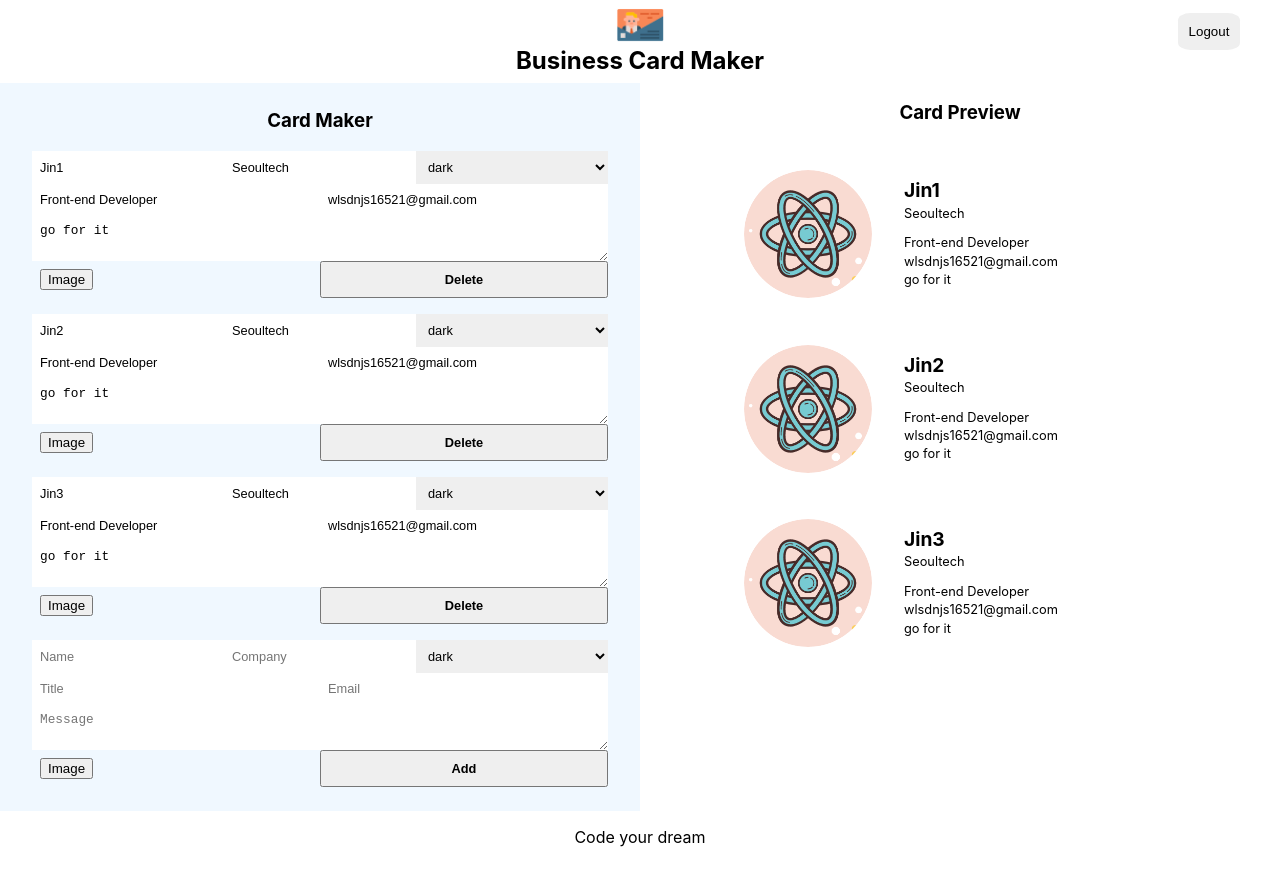
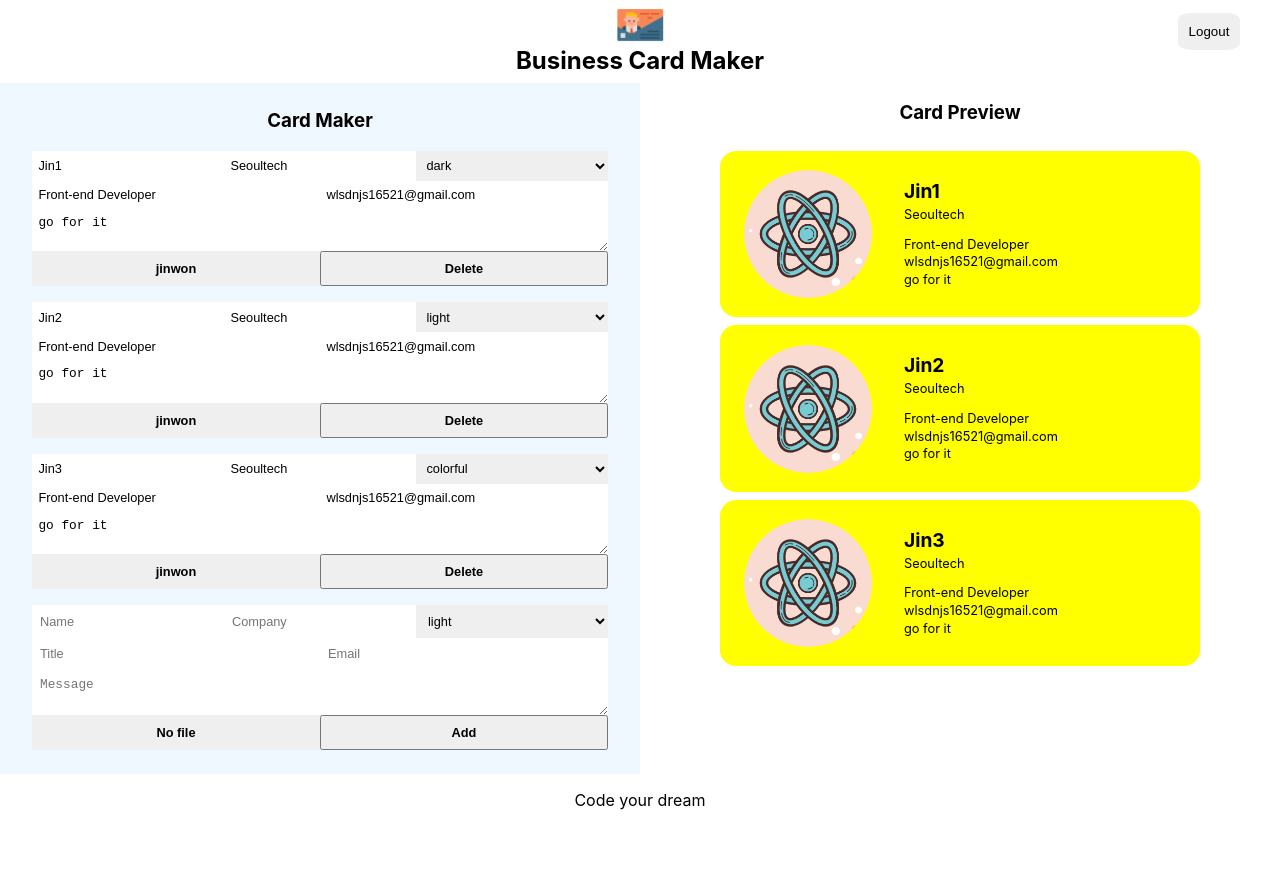
Before and after one commit to Jin1won/Card_Maker, a React (Create React App) app: page /maker in a window 1280 px wide. After the commit the page ends 835 px from the top, so only its background shows below. Built offline with nearby package versions, Linux system fonts and the light colour scheme; no server answers; sample sign-in values are in the browser's storage.

Commit message:
add file input and loading spinner

```diff
--- a/src/app.jsx
+++ b/src/app.jsx
@@ -4,7 +4,7 @@ import Login from './components/login/login';
 import Maker from './components/maker/maker';
 import { BrowserRouter, Route, Switch } from "react-router-dom";
 
-function App({ authService }) {
+function App({ FileInput, authService }) {
   return (
     <div className={styles.app}>
       <BrowserRouter>
@@ -13,7 +13,7 @@ function App({ authService }) {
             <Login authService={authService} />
           </Route>
           <Route path="/maker">
-            <Maker authService={authService} />
+            <Maker FileInput={FileInput} authService={authService} />
           </Route>
         </Switch>
       </BrowserRouter>
--- a/src/components/card/card.module.css
+++ b/src/components/card/card.module.css
@@ -1,19 +1,22 @@
 @value makerBlack, makerWhite, makerColorful, makerShadow, makerWheat from '../../common/colors.css';
 
 .card {
-  width: 100%;
   display: flex;
   align-items: center;
+  width: 100%;
   border-radius: 1em;
   margin-bottom: 0.5em;
   padding: 0.2em 0;
-  box-shadow: 6px 6px 8px 0 makerShadow;
+  background-color: yellow;
+  box-shadow: 6px 6px 8px 0px makerShadow;
   max-width: 30rem;
 }
+
 .card.dark {
   background-color: makerBlack;
   color: makerWhite;
 }
+
 .card.light {
   background-color: makerWhite;
   color: makerBlack;
@@ -21,6 +24,7 @@
 .card.colorful {
   background: makerColorful;
 }
+
 .avatar {
   width: 10em;
   height: 10em;
@@ -29,9 +33,11 @@
   margin-right: 1em;
   border-radius: 50%;
 }
+
 .info {
   width: 100%;
 }
+
 .name,
 .company,
 .title,
@@ -39,19 +45,22 @@
 .message {
   margin: 0;
   font-size: 0.8rem;
-  margin-bottom: 0.2rem;
+  margin-bottom: 0.2em;
 }
+
 .name {
   font-size: 1.2rem;
 }
+
 .company {
   margin-bottom: 1em;
 }
+
 .company::after {
   content: "";
   display: block;
   width: 90%;
   height: 2px;
   background-color: makerWheat;
-  transform: translateY(0.5rem);
+  transform: translateY(0.5em);
 }
--- a/src/components/card_add_form/card_add_form.jsx
+++ b/src/components/card_add_form/card_add_form.jsx
@@ -1,50 +1,92 @@
-import React, {useRef} from 'react';
+import React, { useRef, useState } from 'react';
 import styles from './card_add_form.module.css';
 import Button from '../button/button';
-import ImageFileInput from '../image_file_input/image_file_input';
 
-const CardAddForm = ({onAdd}) => {
+const CardAddForm = ({ FileInput, onAdd }) => {
   const formRef = useRef();
-    const inputNameRef = useRef();
-    const inputCompanyRef = useRef();
-    const inputThemeRef = useRef();
-    const inputTitleRef = useRef();
-    const inputEmailRef = useRef();
-    const inputMessageRef = useRef();
+  const nameRef = useRef();
+  const companyRef = useRef();
+  const themeRef = useRef();
+  const titleRef = useRef();
+  const emailRef = useRef();
+  const messageRef = useRef();
+  const [file, setFile] = useState({ fileName: null, fileURL: null });
+
+  const onFileChange = file => {
+    console.log(file);
+    setFile({
+      fileName: file.name,
+      fileURL: file.url,
+    });
+  };
 
   const onSubmit = event => {
     event.preventDefault();
     const card = {
       id: Date.now(), //uuid
-            name : inputNameRef.current.value || '',
-            compan : inputCompanyRef.current.value || '',
-            theme : inputThemeRef.current.value,
-            title : inputTitleRef.current.value || '',
-            email : inputEmailRef.current.value || '',
-            message : inputMessageRef.current.value || '',
-            fileName: '',
-            fileURL: '',
+      name: nameRef.current.value || '',
+      company: companyRef.current.value || '',
+      theme: themeRef.current.value,
+      title: titleRef.current.value || '',
+      email: emailRef.current.value || '',
+      message: messageRef.current.value || '',
+      fileName: file.fileName || '',
+      fileURL: file.fileURL || '',
     };
     formRef.current.reset();
+    setFile({ fileName: null, fileURL: null });
     onAdd(card);
-    }
-
-    return(
+  };
+  return (
     <form ref={formRef} className={styles.form}>
-            <input ref={inputNameRef} className={styles.input} name="name" type="text" placeholder="Name"/>
-            <input ref={inputCompanyRef} className={styles.input} name="company" type="text" placeholder="Company"/>
-            <select ref={inputThemeRef} className={styles.select} name="theme">
-                <option value="dark">dark</option>
-                <option value="light">light</option>
-                <option value="colorful">colorful</option>
+      <input
+        ref={nameRef}
+        className={styles.input}
+        type="text"
+        name="name"
+        placeholder="Name"
+      />
+      <input
+        ref={companyRef}
+        className={styles.input}
+        type="text"
+        name="company"
+        placeholder="Company"
+      />
+      <select
+        ref={themeRef}
+        className={styles.select}
+        name="theme"
+        placeholder="Theme"
+      >
+        <option placeholder="light">light</option>
+        <option placeholder="dark">dark</option>
+        <option placeholder="colorful">colorful</option>
       </select>
-            <input ref={inputTitleRef} className={styles.input} name="title" type="text" placeholder="Title"/>
-            <input ref={inputEmailRef} className={styles.input} name="email" type="text" placeholder="Email"/>
-            <textarea ref={inputMessageRef} className={styles.textarea} name="message" type="text" placeholder="Message"/>
+      <input
+        ref={titleRef}
+        className={styles.input}
+        type="text"
+        name="title"
+        placeholder="Title"
+      />
+      <input
+        ref={emailRef}
+        className={styles.input}
+        type="text"
+        name="email"
+        placeholder="Email"
+      />
+      <textarea
+        ref={messageRef}
+        className={styles.textarea}
+        name="message"
+        placeholder="Message"
+      />
       <div className={styles.fileInput}>
-            <ImageFileInput />
+        <FileInput name={file.fileName} onFileChange={onFileChange} />
       </div>
-        <Button name="Add" onClick={onSubmit}/>
+      <Button name="Add" onClick={onSubmit} />
     </form>
   );
 };
--- a/src/components/card_add_form/card_add_form.module.css
+++ b/src/components/card_add_form/card_add_form.module.css
@@ -29,6 +29,7 @@
 }
 
 .fileInput {
+  padding: 0;
   flex: 1 1 50%;
 }
 .input:focus,
--- a/src/components/card_edit_form/card_edit_form.jsx
+++ b/src/components/card_edit_form/card_edit_form.jsx
@@ -1,10 +1,9 @@
 import React, {useRef} from 'react';
 import styles from './card_edit_form.module.css';
 import Button from '../button/button';
-import ImageFileInput from '../image_file_input/image_file_input';
 
-const CardEditForm = ({key, card, onDelete, updateCard}) => {
-    const {name, company, theme, title, email, message, fileName, fileURL} = card;
+const CardEditForm = ({FileInput, card, onDelete, updateCard}) => {
+    const {name, company, theme, title, email, message, fileName} = card;
 
     const inputNameRef = useRef();
     const inputCompanyRef = useRef();
@@ -13,13 +12,18 @@ const CardEditForm = ({key, card, onDelete, updateCard}) => {
     const inputEmailRef = useRef();
     const inputMessageRef = useRef();
 
+    const onFileChange = file => {
+        updateCard({
+            ...card,
+            fileName: file.name,
+            fileURL: file.url,
+        });
+    };
     const onSubmit = () => {
         onDelete(card);
-    }
+    };
 
     const onChange = (event) => {
-        console.log(event.currentTarget.name);
-        console.log(event.currentTarget.value);
         if(event.currentTarget == null){
             return;
         }
@@ -27,14 +31,14 @@ const CardEditForm = ({key, card, onDelete, updateCard}) => {
         updateCard({
             ...card,
             [event.currentTarget.name]:event.currentTarget.value,
-        })
-    }
+        });
+    };
 
     return(
         <form className={styles.form}>
             <input ref={inputNameRef} className={styles.input} name="name" type="text" value={name} onChange={onChange}/>
             <input ref={inputCompanyRef} className={styles.input} name="company" type="text" value={company} onChange={onChange}/>
-            <select ref={inputThemeRef} className={styles.select} name="theme" onChange={onChange}>
+            <select ref={inputThemeRef} className={styles.select} name="theme" value={theme} onChange={onChange}>
                 <option value="dark">dark</option>
                 <option value="light">light</option>
                 <option value="colorful">colorful</option>
@@ -43,7 +47,7 @@ const CardEditForm = ({key, card, onDelete, updateCard}) => {
             <input ref={inputEmailRef} className={styles.input} name="email" type="text" value={email} onChange={onChange}/>
             <textarea ref={inputMessageRef} className={styles.textarea} name="message" type="text" value={message} onChange={onChange}/>
         <div className={styles.fileInput}>
-            <ImageFileInput fileName={fileName}/>
+            <FileInput name={fileName} onFileChange={onFileChange}/>
         </div>
         <Button name="Delete" onClick={onSubmit}/>
         </form>
--- a/src/components/card_edit_form/card_edit_form.module.css
+++ b/src/components/card_edit_form/card_edit_form.module.css
@@ -17,7 +17,7 @@
   font-size: 0.8rem;
   width: 100%;
   border: 0;
-  padding: 0.5rem;
+  padding: 0.5em;
   border-bottom: 1px solid makerBlack;
   border-right: 1px solid makerBlack;
   background: makerWhite;
@@ -29,8 +29,10 @@
 }
 
 .fileInput {
+  padding: 0;
   flex: 1 1 50%;
 }
+
 .input:focus,
 .textarea:focus,
 .select:focus,
@@ -39,5 +41,5 @@
 }
 
 .textarea {
-  text-basis: 100%;
+  flex-basis: 100%;
 }
--- a/src/components/editor/editor.jsx
+++ b/src/components/editor/editor.jsx
@@ -3,15 +3,15 @@ import styles from './editor.module.css';
 import CardEditForm from '../card_edit_form/card_edit_form';
 import CardAddForm from '../card_add_form/card_add_form';
 
-const Editor = ({cards, onAdd, updateCard, onDelete}) => {
+const Editor = ({FileInput, cards, onAdd, updateCard, onDelete}) => {
     return(
         <section className={styles.editor}>
             <h1 className={styles.title}>Card Maker</h1>
             {Object.keys(cards).map(key => (
-//list이므로 key값을 넣어줘야 한다
-                <CardEditForm key={key.id} card={cards[key]} updateCard={updateCard} onDelete={onDelete} />
+//list이므로 key값을 넣어줘야 한다 -> key:object형태로 card 바꿨으므로 cards[key]로 값 넘겨준다
+                <CardEditForm FileInput={FileInput} key={key} card={cards[key]} updateCard={updateCard} onDelete={onDelete} />
             ))}
-            <CardAddForm onAdd={onAdd}/>
+            <CardAddForm FileInput={FileInput} onAdd={onAdd}/>
         </section>
 
     );
--- a/src/components/image_file_input/image_file_input.jsx
+++ b/src/components/image_file_input/image_file_input.jsx
@@ -1,10 +1,43 @@
-import React from 'react';
+import React, { useRef, useState } from 'react';
 import styles from './image_file_input.module.css';
 
-const ImageFileInput = (props) => (
-        <button className={styles.imagefileinput}>
-            Image
-        </button>
+const ImageFileInput = ({ imageUploader, name, onFileChange }) => {
+    const [loading, setLoading] = useState(false);
+
+    const inputRef = useRef();
+    const onButtonClick = event => {
+        event.preventDefault();
+        inputRef.current.click();
+    };
+
+    const onChange = async event => {
+        setLoading(true);
+        //async으로 함수를 만들었으므로 promise가 return 된다!
+        const uploaded = await imageUploader.upload(event.target.files[0]);
+        setLoading(false);
+        console.log(uploaded);
+        onFileChange({
+            name: uploaded.original_filename,
+            url: uploaded.url,
+        });
+    };
+
+    return (
+        <div className={styles.container}>
+            <input
+                ref={inputRef}
+                className={styles.input}
+                type="file"
+                accept="image/*"
+                name="file"
+                onChange={onChange}
+            />
+            { !loading && <button className={`${styles.button} ${name ? styles.pink : styles.grey}`} onClick={onButtonClick}>
+                {name || 'No file'}
+            </button>}
+            { loading && <div className={styles.loading}></div>}
+        </div>
     );
+};
 
 export default ImageFileInput;
--- a/src/components/image_file_input/image_file_input.module.css
+++ b/src/components/image_file_input/image_file_input.module.css
@@ -0,0 +1,53 @@
+@value makerLightGrey, makerPink, makerLightPink from '../../common/colors.css';
+
+.container {
+  width: 100%;
+  height: 100%;
+  display: flex;
+  justify-content: center;
+  align-items: center;
+}
+
+.input {
+  display: none;
+}
+
+.button {
+  width: 100%;
+  height: 100%;
+  font-weight: bold;
+  cursor: pointer;
+  border: 0;
+  outline: 0;
+  font-size: 0.8rem;
+}
+
+.button.pink {
+  background-color: makerLightGrey;
+}
+
+.button.pink {
+  background-color: makerLightPink;
+}
+
+.button:hover {
+  opacity: 0.8;
+}
+
+.loading {
+  width: 1.5em;
+  height: 1.5em;
+  border-radius: 50%;
+  border: 3px solid makerLightGery;
+  border-top: 3px solid makerPink;
+  animation: spin 2s linear infinite;
+}
+
+@keyframes spin {
+  0% {
+    transform: rotate(0deg);
+  }
+  100% {
+    transform: rotate(360deg);
+  }
+}
--- a/src/components/maker/maker.jsx
+++ b/src/components/maker/maker.jsx
@@ -6,7 +6,7 @@ import Header from '../header/header';
 import Preview from '../preview/preview';
 import Editor from '../editor/editor';
 
-const Maker = ({authService}) => {
+const Maker = ({FileInput, authService}) => {
 //class로 react 쓸 때 state에 object 넣었던 것 처럼 useState안에도 넣을 수 있다.
     const [cards, setCards] = useState({
         1: {
@@ -78,7 +78,7 @@ const Maker = ({authService}) => {
         <section className={styles.maker}>
             <Header onLogout={onLogout}/>
             <div className={styles.container}>
-                <Editor cards={cards} onAdd={createOrUpdateCard} updateCard={createOrUpdateCard} onDelete={onDelete}/>
+                <Editor FileInput={FileInput} cards={cards} onAdd={createOrUpdateCard} updateCard={createOrUpdateCard} onDelete={onDelete}/>
                 <Preview cards={cards}/>
             </div>
             <Footer />
--- a/src/index.js
+++ b/src/index.js
@@ -3,11 +3,19 @@ import ReactDOM from 'react-dom';
 import './index.module.css';
 import App from './app';
 import AuthService from './service/auth_service';
+import ImageUploader from './service/image_uploader';
+import ImageFileInput from './components/image_file_input/image_file_input';
 
 const authService = new AuthService();
+const imageUploader = new ImageUploader();
+// {...props} 이걸 빼고 전달하면 props 를 수정할 수 없으므로 확장성이 떨어진다.
+const FileInput = props => (
+  <ImageFileInput {...props} imageUploader={imageUploader} />
+  );
+
 ReactDOM.render(
   <React.StrictMode>
-    <App authService={authService} />
+    <App authService={authService} FileInput={FileInput}/>
   </React.StrictMode>,
   document.getElementById('root')
 );
--- /dev/null
+++ b/src/service/image_uploader.js
@@ -0,0 +1,17 @@
+class ImageUploader {
+    async upload(file){
+        const data = new FormData();
+        data.append("file", file);
+        data.append("upload_preset", "ntclcqyr");
+        const result = await fetch(
+            'https://api.cloudinary.com/v1_1/dqbjoiq3m/image/upload',
+            {
+                method: "POST",
+                body: data,
+            }
+        );
+        return await result.json();
+    }
+}
+
+export default ImageUploader;
```
Also changed, not shown: 1 other file (tests, documents, lock files or other folders). Lines whose indentation alone changed are shown as unchanged.
